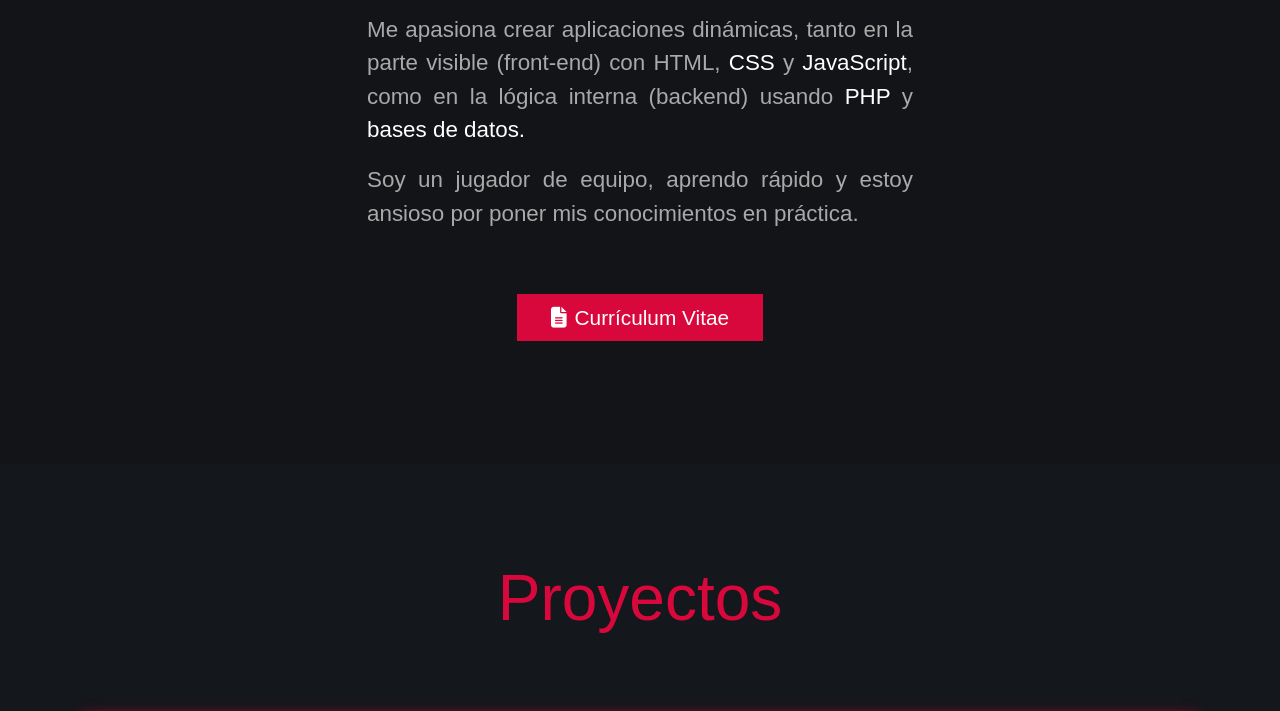
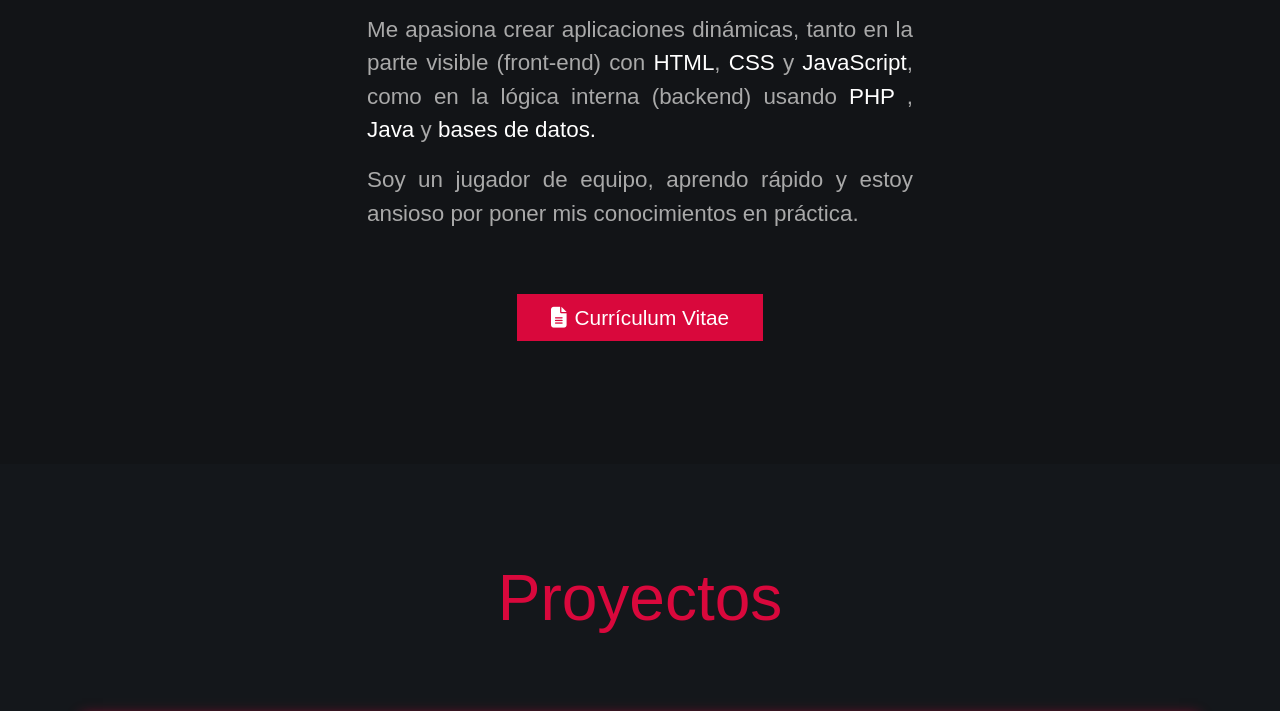
Before and after one commit to pperez00/pperez00.github.io, a plain HTML site: page index.html in a window 1280 px wide. Shown: the part 1197-1908 px from the top of the page. Drawn offline with nearby package versions, Linux system fonts and the light colour scheme; a web font is replaced by a local one.

Commit message:
corregida sección sobre mi

```diff
--- a/index.html
+++ b/index.html
@@ -84,9 +84,9 @@
                     </p>
                     <p class="sobre-mi">
                         Me apasiona crear aplicaciones dinámicas, tanto en la parte visible (front-end) con <span
-                            class="skills"> </span>HTML, <span class="skills">CSS</span> y <span
+                            class="skills"> HTML</span>, <span class="skills">CSS</span> y <span
                             class="skills">JavaScript</span>, como en la lógica interna (backend) usando <span
-                            class="skills">PHP </span> y
+                            class="skills">PHP </span>, <span class="skills">Java </span> y
                         <span class="skills">bases de datos. </span>
                     </p>
                     <p class="sobre-mi">
```
